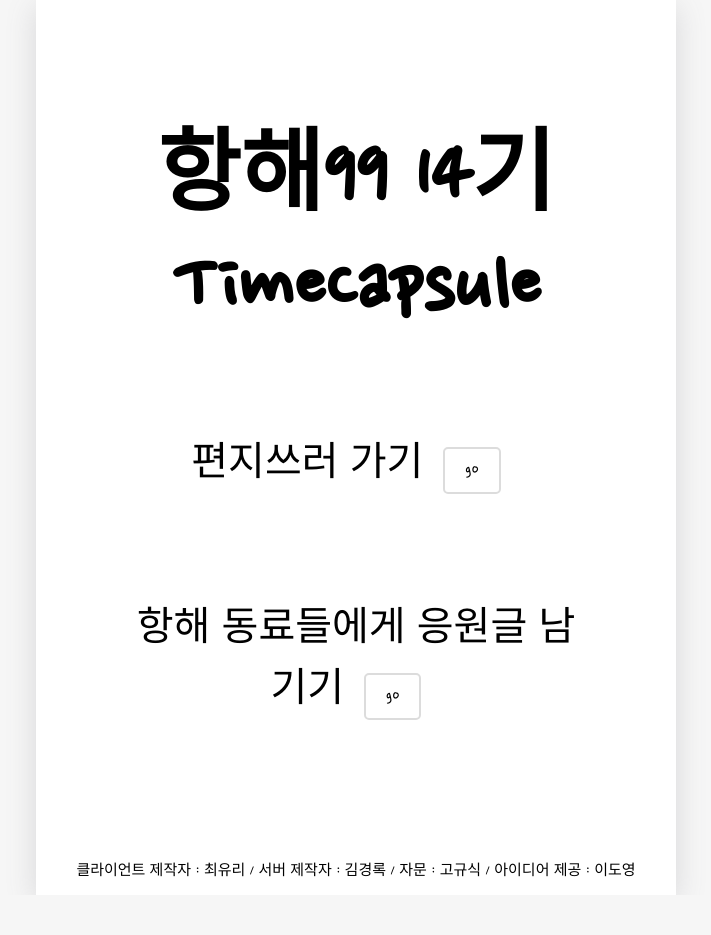
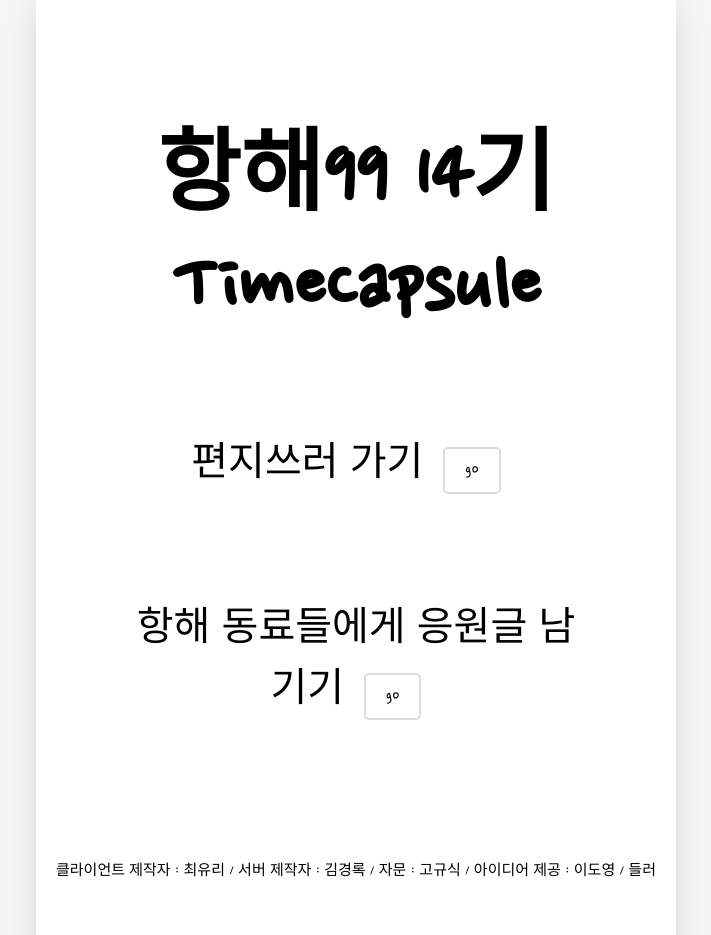
Before and after one commit to H14-Capsule/capsule-client, a React (Create React App) app: page /#/ in a window 1280 px wide. Shown: the top 935 px of the page, without its empty margins (284-995 px from the left). Before the commit the page ends 895 px from the top, so only its background shows below. Built offline with nearby package versions, Linux system fonts and the light colour scheme; a web font is replaced by a local one.

Commit message:
들러리 추가

```diff
--- a/src/pages/Home.js
+++ b/src/pages/Home.js
@@ -16,7 +16,7 @@ const Home = () => {
           <button className="button">go</button>
         </Link>
       </div>
-      <span className="creator">클라이언트 제작자 : 최유리  / 서버 제작자 : 김경록 / 자문 : 고규식  / 아이디어 제공 : 이도영</span>
+      <span className="creator">클라이언트 제작자 : 최유리  / 서버 제작자 : 김경록 / 자문 : 고규식  / 아이디어 제공 : 이도영 / 들러리 : 김은서,신희제</span>
     </div >)
 }
 
```
